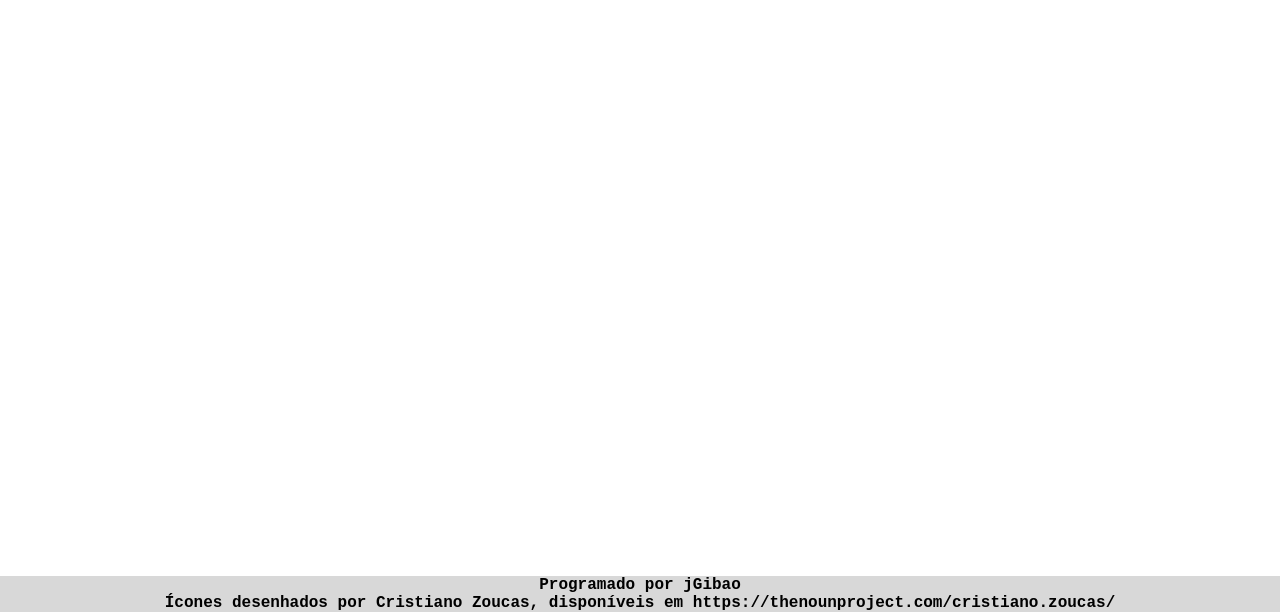
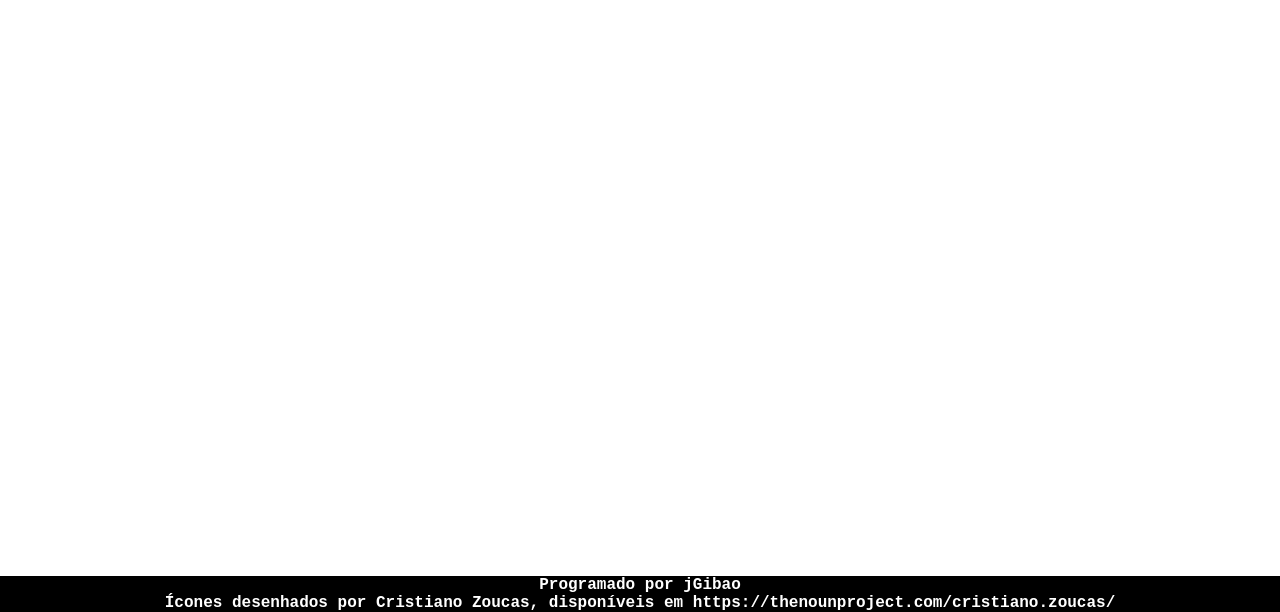
Before and after one commit to jGibao/PedraPapelTesoura, a plain HTML site: page index.html in a window 1280 px wide. Shown: the part 188-800 px from the top of the page. Drawn offline with Linux system fonts and the light colour scheme.

Commit message:
footer black

```diff
--- a/styles.css
+++ b/styles.css
@@ -86,13 +86,13 @@ button {
     left: 0;
     bottom: 0;
     width: 100%;
-    background-color: rgb(216, 216, 216);
+    background-color: rgb(0, 0, 0);
     text-align: center;
 }
 
 p {
     margin: 0;
     font-family: 'Courier New', Courier, monospace;
-    color: black;
+    color: white;
     font-weight: bolder;
 }
```
